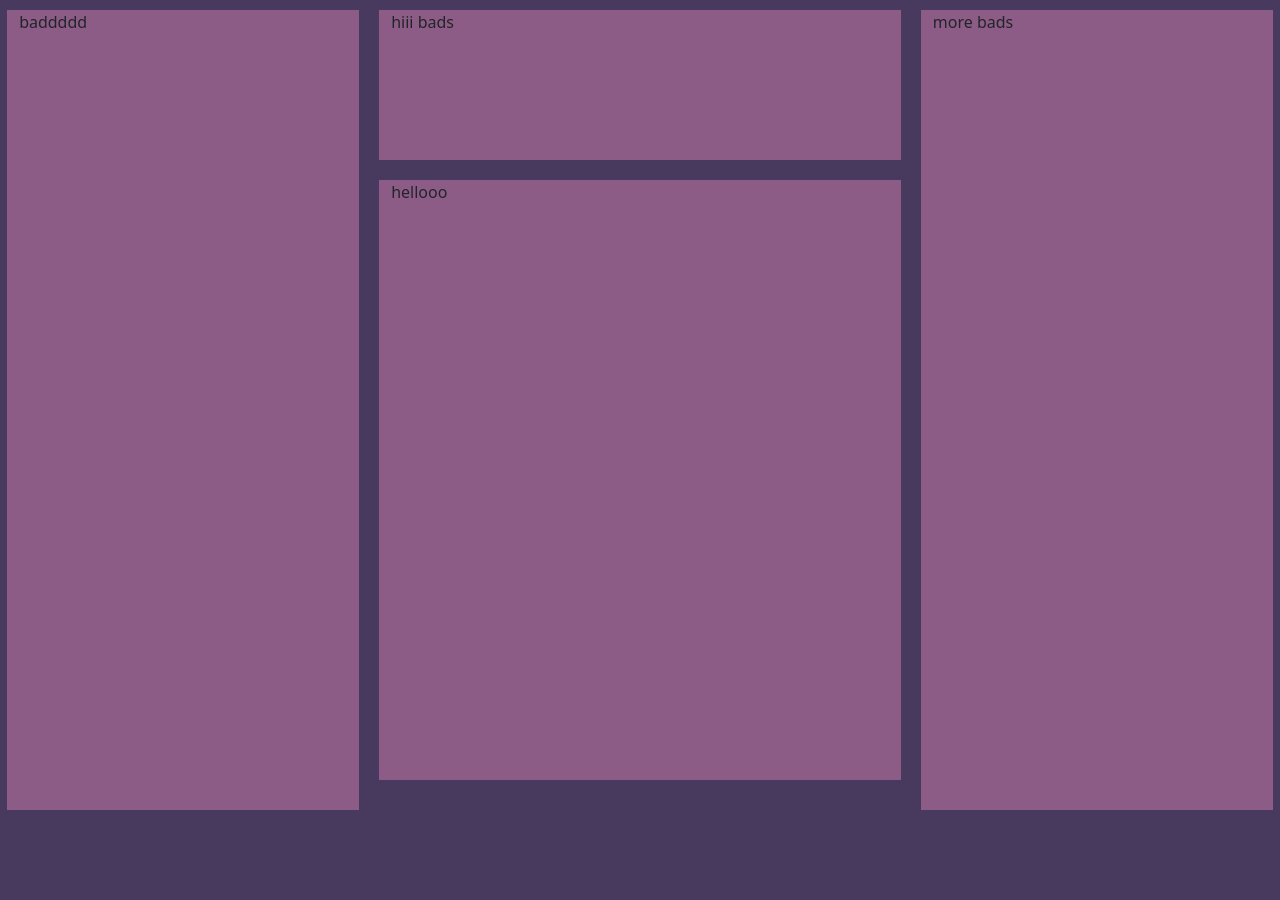
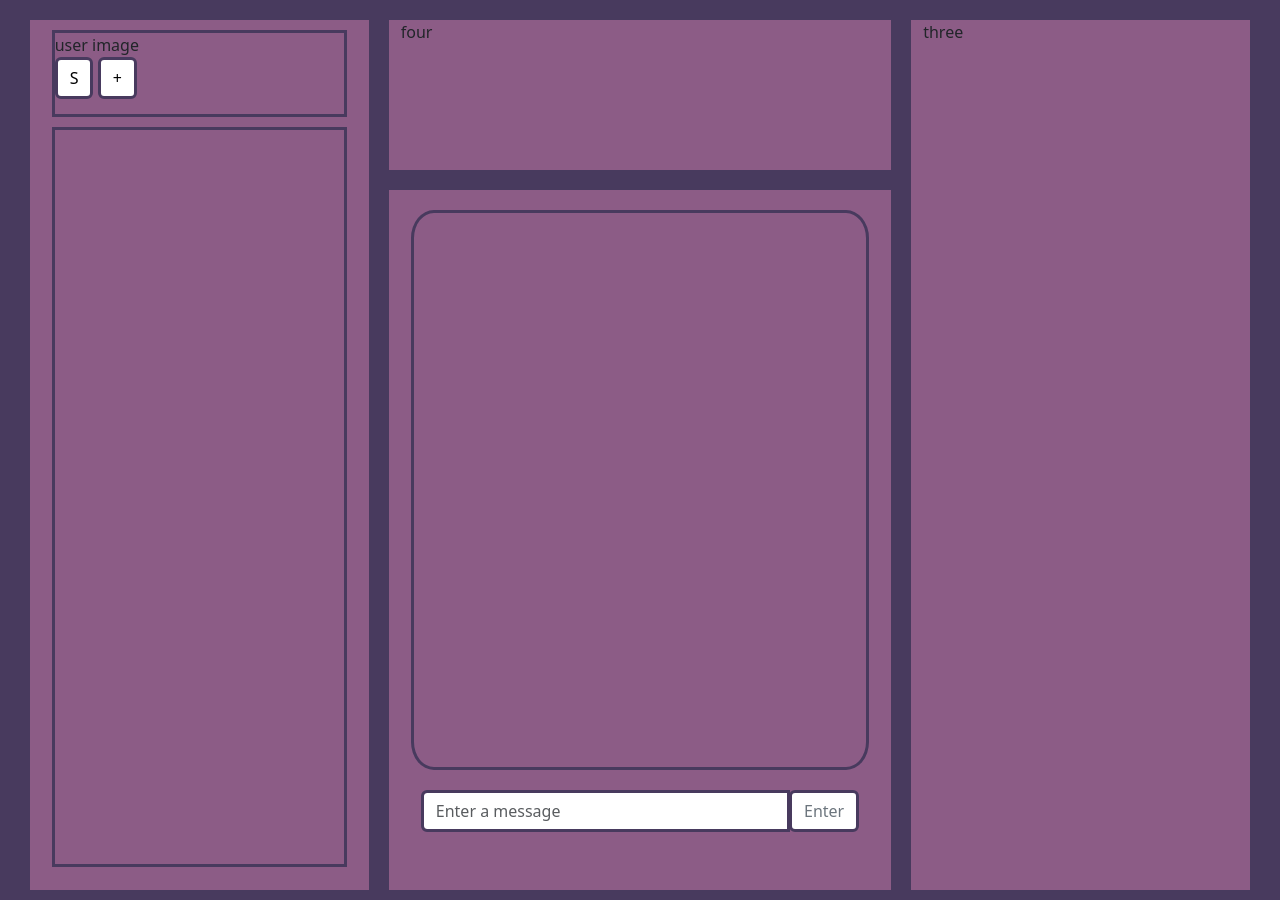
Before and after one commit to ImAPersonIght/Groupify, a website: page root/front/messages.html in a window 1280 px wide. Before the commit the page ends 820 px from the top, so only its background shows below. Drawn offline with nearby package versions, Linux system fonts and the light colour scheme.

Commit message:
base for message page

```diff
--- a/root/front/Css/messages.css
+++ b/root/front/Css/messages.css
@@ -7,11 +7,58 @@ section{
     max-height: 100%;
 }
 
+
+
+/* user box */
+
+#user-container{
+    border: 3px solid #483a5e;
+    height: 10%;
+    margin: 10px;
+}
+
+#user-button{
+    background-color: #FFF;
+    color: black;
+    border: 3px solid  #483a5e;
+}
+
+/* friends box */
+
+#friends-container{
+    border: 3px solid #483a5e;
+    height: 85%;
+    margin: 10px;
+}
+
+/* messages box */
+
+#messages-container{
+    border: #483a5e solid 3px;
+    border-radius: 5%;
+    height: 80%;
+    margin: 20px 10px 10px 10px;
+}
+
+#message-button-container{
+    padding: 10px 20px 10px 20px;
+}
+
+#message-button{
+    background-color: #FFF;
+    border: 3px solid #483a5e;
+}
+#message-input{
+    border: 3px solid #483a5e;
+}
+
+
+
+
 /* column */
 #column-one{
     background-color: #8c5c86;
-    margin: 10px;
-    height: 800px;
+    margin: 20px 10px 10px 10px;
     width: 27%;
 }
 #column-two{
@@ -20,21 +67,24 @@ section{
 }
 #column-three{
     background-color: #8c5c86;
-    margin: 10px;
+    margin: 20px 10px 10px 10px;
     width: 27%;
 }
 #column-four{
     background-color: #8c5c86;
-    margin-left: 10px;
-    margin-right: 10px;
-    margin-bottom: 20px;
+    margin: 10px 10px 20px 10px;
+    width: 100%;
     height: 150px;
-    width: 100%;
 }
 #column-five{
     background-color: #8c5c86;
     margin-left: 10px;
     margin-right: 10px;
-    height: 600px;
     width: 100%;
+    height: 700px;
 }
+
+#column-container{
+    margin-top: 40px;
+    margin-bottom: 10px;
+}
--- a/root/front/messages.html
+++ b/root/front/messages.html
@@ -1,7 +1,7 @@
 <!DOCTYPE html>
 <html>
     <head>
-        <title>Create</title>
+        <title>Home</title>
         <!-- Required meta tags -->
         <meta charset="utf-8">
         <meta name="viewport" content="width=device-width, initial-scale=1, shrink-to-fit=no">
@@ -9,26 +9,71 @@
         <!-- Bootstrap CSS -->
         <link href="https://cdn.jsdelivr.net/npm/bootstrap@5.3.1/dist/css/bootstrap.min.css" rel="stylesheet" integrity="sha384-4bw+/aepP/YC94hEpVNVgiZdgIC5+VKNBQNGCHeKRQN+PtmoHDEXuppvnDJzQIu9" crossorigin="anonymous">
         <link href="../front/Css/messages.css" rel="stylesheet">
+
+        <script src="/Groupify/root/front/Scripts/Messages.js" defer></script>
     </head>
     <body id="body">
         <section>
-            <div>
-                <div class="row justify-content-center">
+
+            <div class="container-fluid">
+                <div id="column-container" class="row justify-content-center m-0">
                     <div id="column-one" class="col-4" >
-                        baddddd
+                        <div id="user-container">
+                            <div>
+                                user image
+                            </div>
+                            <div>
+                                <div class="btn-group" role="group">
+                                    <button id="user-button" type="button" class="btn btn-secondary">S</button>
+                                </div>
+                                <div class="btn-group" role="group">
+                                    <button id="user-button" type="button" class="btn btn-primary" data-bs-toggle="modal" data-bs-target="#groupModal">+</button>
+                                </div>
+
+                                <!-- Modal -->
+                                <div class="modal fade" id="groupModal" tabindex="-1" aria-labelledby="exampleModalLabel" aria-hidden="true">
+                                    <div class="modal-dialog">
+                                    <div class="modal-content">
+                                        <div class="modal-header">
+                                        <h5 class="modal-title" id="exampleModalLabel">Modal title</h5>
+                                        <button type="button" class="btn-close" data-bs-dismiss="modal" aria-label="Close"></button>
+                                        </div>
+                                        <div class="modal-body">
+                                        ...
+                                        </div>
+                                        <div class="modal-footer">
+                                        <button type="button" class="btn btn-secondary" data-bs-dismiss="modal">Close</button>
+                                        <button type="button" class="btn btn-primary">Save changes</button>
+                                        </div>
+                                    </div>
+                                    </div>
+                                </div>
+                            </div>
+                        </div>
+                        <div id="friends-container">
+
+                        </div>
                     </div>
                     <div id="column-two" class="col-4">
                         <div class="row justify-content-center">
                             <div id="column-four" class="col-4">
-                                hiii bads
+                                four
                             </div>
                             <div id="column-five" class="col-4">
-                                hellooo
+                                <div id="messages-container">
+
+                                </div>
+                                <div id="message-button-container" class="input-group">
+                                    <input id="message-input" type="text" class="form-control" placeholder="Enter a message" aria-label="A Message" aria-describedby="basic-addon2">
+                                    <div class="input-group-append">
+                                      <button id="message-button" class="btn btn-outline-secondary" type="button">Enter</button>
+                                    </div>
+                                </div>
                             </div>
                         </div>
                     </div>
                     <div id="column-three" class="col-4">
-                        more bads
+                        three
                     </div>
                 </div>
             </div>
@@ -41,5 +86,6 @@
         <script src="https://cdn.jsdelivr.net/npm/bootstrap@5.3.1/dist/js/bootstrap.bundle.min.js" integrity="sha384-HwwvtgBNo3bZJJLYd8oVXjrBZt8cqVSpeBNS5n7C8IVInixGAoxmnlMuBnhbgrkm" crossorigin="anonymous"></script>
         <script src="https://cdn.jsdelivr.net/npm/@popperjs/core@2.11.8/dist/umd/popper.min.js" integrity="sha384-I7E8VVD/ismYTF4hNIPjVp/Zjvgyol6VFvRkX/vR+Vc4jQkC+hVqc2pM8ODewa9r" crossorigin="anonymous"></script>
         <script src="https://cdn.jsdelivr.net/npm/bootstrap@5.3.1/dist/js/bootstrap.min.js" integrity="sha384-Rx+T1VzGupg4BHQYs2gCW9It+akI2MM/mndMCy36UVfodzcJcF0GGLxZIzObiEfa" crossorigin="anonymous"></script>
+
     </body>
 </html>
```
